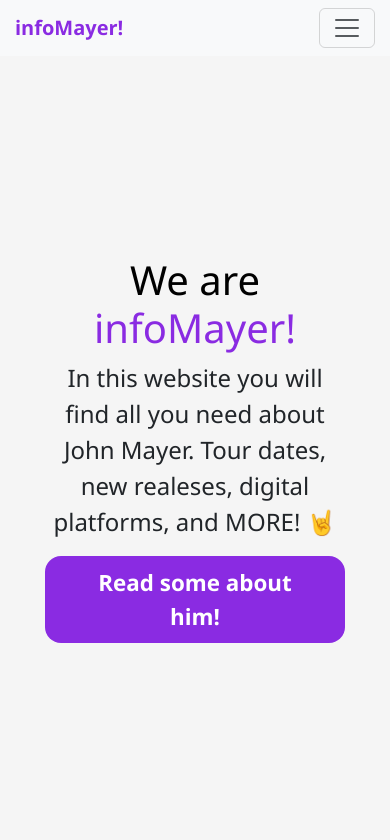
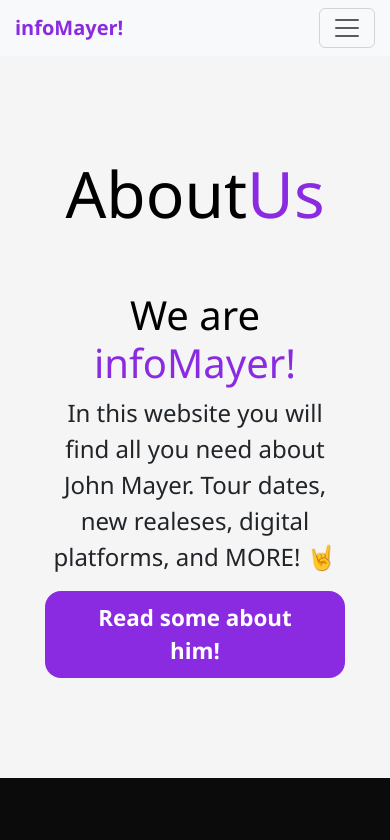
Before and after one commit to juancruzvenier/PreEntrega2-VenierRojas, a website: page pages/aboutUs.html in a window 390 px wide. Shown: the top 840 px of the page. Drawn offline with nearby package versions, Linux system fonts and the light colour scheme.

Commit message:
modifiqué un poco el index, aboutus, y his music

```diff
--- a/pages/aboutUs.html
+++ b/pages/aboutUs.html
@@ -49,6 +49,10 @@
 
     <main>
         <div class="aboutUs">
+            <div class="title-aboutUs">
+                <h1>About <span class="highlight"> Us</span></h1>
+            </div>
+
             <div class="text">
                 <h2>We are <br><span class="highlight">infoMayer!</span></h2>
                 <p>In this website you will find all you need about John Mayer. Tour dates, new realeses, digital
--- a/scss/components/_buttons.scss
+++ b/scss/components/_buttons.scss
@@ -9,6 +9,6 @@
     background-color: $btn-background;
 
     &:hover {
-        background-color: $btn-background;
+        background-color: $btn-hover;
     }
 }
--- a/scss/components/_meadiaqueries.scss
+++ b/scss/components/_meadiaqueries.scss
@@ -20,10 +20,23 @@
     }
 
     .aboutUs {
+        padding-top: 50px;
+        padding-bottom: 100px;
         background-image: none;
         text-align: center;
+        width: 100%;
         justify-content: center;
-        width: 100%;
+        align-items: center;
+
+        h1{
+            color: black;
+            width: 100%;
+            display: flex;
+            align-items: center;
+            justify-content: flex-start;
+            padding: 50px;
+            text-align: center;
+        }
 
         & .text {
             text-align: center;
--- a/scss/sections/_aboutUs.scss
+++ b/scss/sections/_aboutUs.scss
@@ -1,10 +1,25 @@
 .aboutUs {
     display: flex;
+    flex-direction: column;
     background-image: url("../assets/img/johndefrente.jpg");
     background-repeat: no-repeat;
     background-size: cover;
     background-position: left;
-    padding: 200px 12px;
+    padding-left:12px;
+    padding-right:12px;
+    padding-bottom: 200px;
+    padding-top: 50px;
+
+    h1{
+        color: black;
+        width: 100%;
+        display: flex;
+        align-items: center;
+        justify-content: flex-start;
+        padding: 25px;
+        padding-bottom: 50px;
+        text-align: center;
+    }
 
     & .text {
         width: 40%;
--- a/scss/sections/_hisMusic.scss
+++ b/scss/sections/_hisMusic.scss
@@ -1,7 +1,7 @@
 .hisMusic {
     display: flex;
     flex-direction: column;
-    background-image: url("../assets/img/acousticguitar.png");
+    background-image: url("../assets/img/acoustic-guitar.png");
     background-repeat: no-repeat;
     background-size: cover;
     background-position: center center;
--- a/scss/utilities/_colors.scss
+++ b/scss/utilities/_colors.scss
@@ -5,3 +5,4 @@
 $btn-text:white;
 $h2-color:black;
 $h3-color:white;
+$btn-hover:rgb(87, 28, 142);
```
Also changed, not shown: index.html (+2 -2 lines), assets/img/acoustic-guitar.png (added), assets/img/acousticguitar.png, css/style.css.
